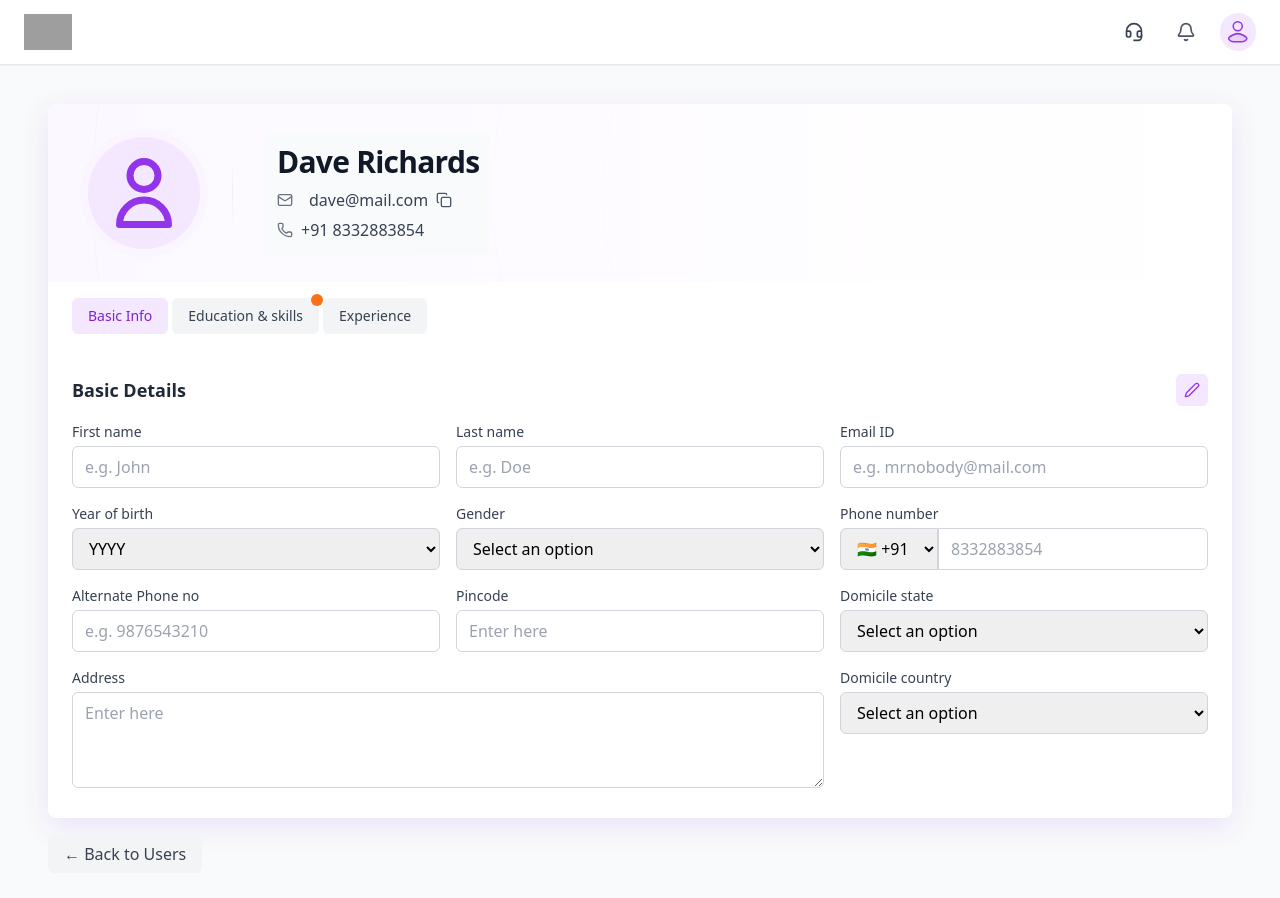
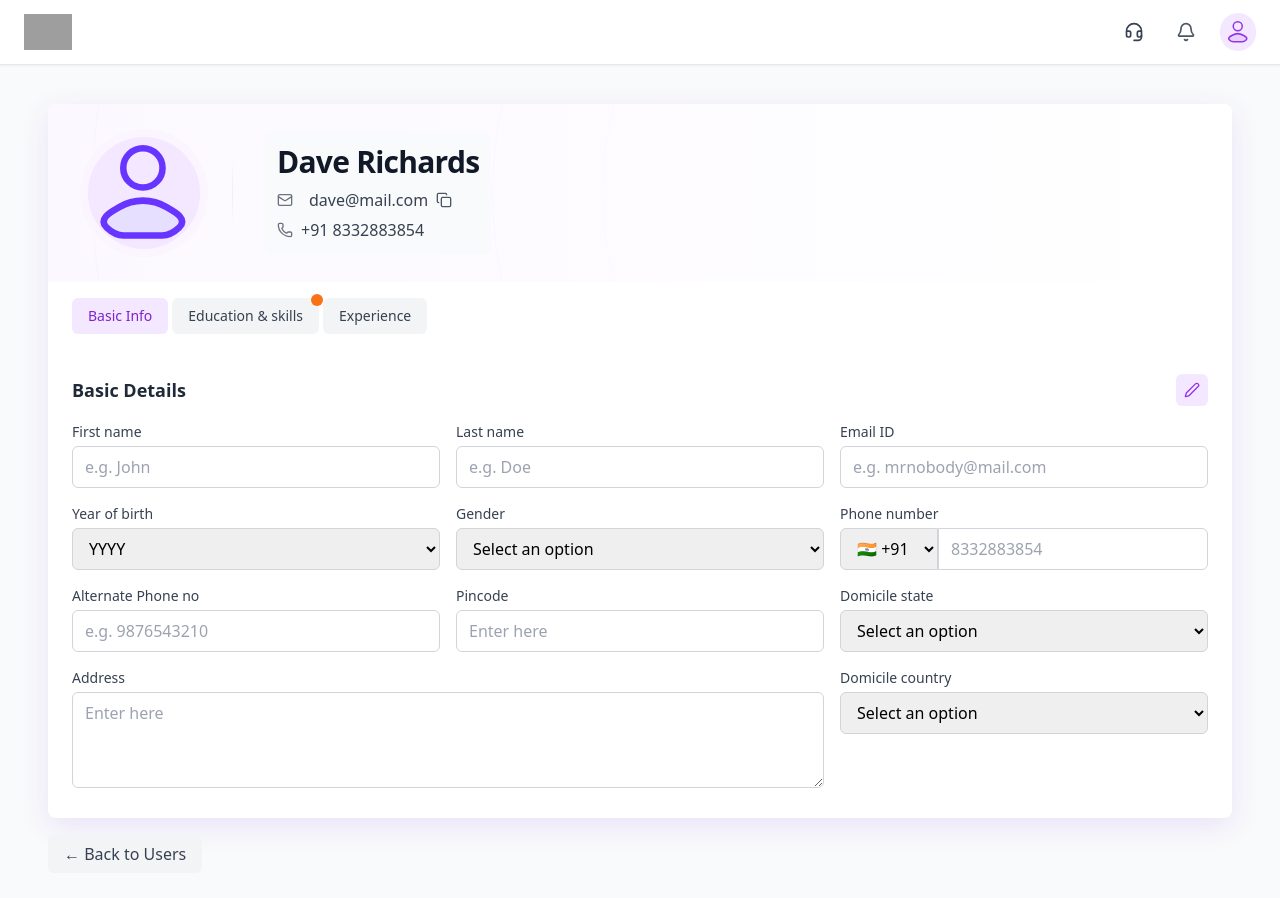
Before and after one commit to Nagasurya07/buddy_frontend, a React (Vite) app: page /users/1 in a window 1280 px wide. Shown: the top 898 px of the page. Built offline with nearby package versions, Linux system fonts and the light colour scheme; grey boxes are pictures that could not be loaded.

Commit message:
Replace inline SVG with elements.svg file

```diff
--- a/src/components/ProfileHeader.jsx
+++ b/src/components/ProfileHeader.jsx
@@ -1,5 +1,6 @@
 import React from 'react';
 import { Mail, Phone, Copy, Check } from 'lucide-react';
+import ElementsSVG from '../assets/elements.svg';
 
 const ProfileHeader = ({ selectedUser, handleCopyEmail, copiedEmail }) => {
 
@@ -17,10 +18,7 @@ const ProfileHeader = ({ selectedUser, handleCopyEmail, copiedEmail }) => {
           {/* Avatar SVG */}
           <div className="relative">
             <div className="w-28 h-28 rounded-full bg-purple-100 ring-8 ring-purple-50 flex items-center justify-center">
-              <svg xmlns="http://www.w3.org/2000/svg" width="84" height="84" fill="none" viewBox="0 0 24 24" stroke="currentColor" className="text-purple-600">
-                <path strokeLinecap="round" strokeLinejoin="round" strokeWidth={2} d="M16 7a4 4 0 11-8 0 4 4 0 018 0z" />
-                <path strokeLinecap="round" strokeLinejoin="round" strokeWidth={2} d="M12 14a7 7 0 00-7 7h14a7 7 0 00-7-7z" />
-              </svg>
+              <img src={ElementsSVG} alt="Profile avatar" className="w-24 h-24" />
             </div>
           </div>
           {/* subtle vertical separator to give a small separation feel */}
```
Also changed, not shown: src/assets/elements.svg (added).
